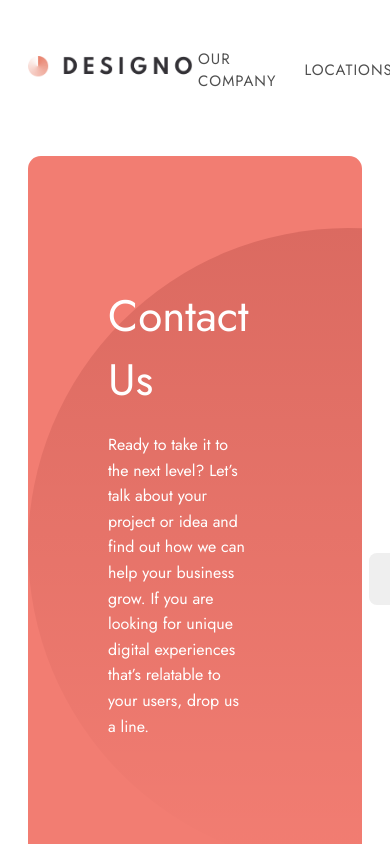
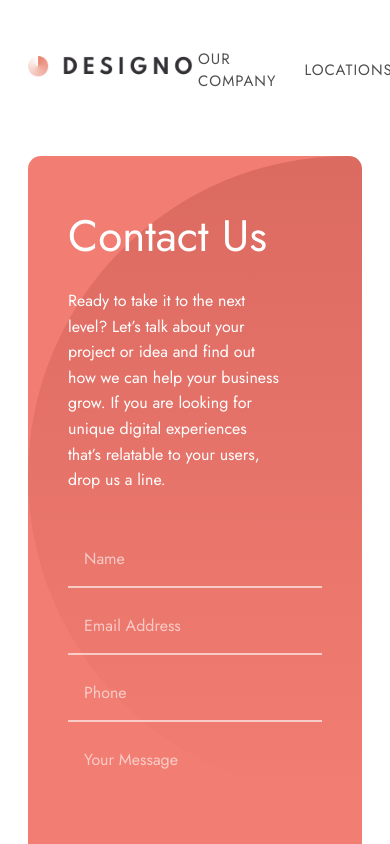
Before and after one commit to fenmow/designo, a Next.js app: page /contact in a window 390 px wide. Built offline with nearby package versions, Linux system fonts and the light colour scheme.

Commit message:
Added contact page and contactForm component

```diff
--- a/src/components/ContactCard/ContactCard.module.scss
+++ b/src/components/ContactCard/ContactCard.module.scss
@@ -27,7 +27,32 @@
     display: flex;
     flex-direction: column;
     padding: 2.5rem 5rem 2.5rem 2.5rem;
+    .container {
+      position: relative;
+      span {
+        display: flex;
+        align-items: center;
+        gap: 10px;
+        visibility: hidden;
+        position: absolute;
+        top: 50%;
+        transform: translateY(-50%);
+        right: 10px;
+        font-size: 14px;
+        i {
+          font-size: 19px;
+        }
+      }
+    }
+
+    .show {
+      span {
+        visibility: visible;
+      }
+    }
+
     input, textarea {
+      position: relative;
       background-color: transparent;
       width: 100% !important;
       border: none;
@@ -46,6 +71,7 @@
         border-bottom: 3px solid #ffff;
       }
     }
+
     button {
       place-self: flex-end;
       margin: 20px 0;
@@ -63,5 +89,22 @@
         color: #ffff;
       }
     }
+
+    .container.show span {
+      visibility: visible !important;
+    }
   }
 }
+
+@media only screen and (max-width: 1024px) {
+  .contact_card {
+    grid-template-columns: repeat(1, 1fr);
+    background-position: top left;
+    .text_content {
+      padding: 3em 5em .1em 2.5em;
+    }
+    .contact_form {
+      padding: 2rem 2.5rem 2.5rem 2.5rem;
+    }
+  }
+}
--- a/src/components/ContactCard/ContactCard.tsx
+++ b/src/components/ContactCard/ContactCard.tsx
@@ -1,15 +1,31 @@
-import { useEffect, useRef } from "react"
+import { useRef, useState } from "react"
 import Style from "./ContactCard.module.scss"
 import BgHero from "public/bg-pattern-hero-home.svg"
 
 const ContactCard: React.FC = () => {
-  const nameRef = useRef<HTMLInputElement>(null)
+  const [nameMessage, setNameMessage] = useState<boolean>(false)
+  const nameRef = useRef<HTMLInputElement>({} as HTMLInputElement)
+  const [emailMessage, setEmailMessage] = useState<boolean>(false)
+  const emailRef = useRef<HTMLInputElement>({} as HTMLInputElement)
+  const [phoneMessage, setPhoneMessage] = useState<boolean>(false)
+  const phoneRef = useRef<HTMLInputElement>({} as HTMLInputElement)
+  const messageRef = useRef<HTMLTextAreaElement>({} as HTMLTextAreaElement)
 
 
   const handleSubmit = (ev: { preventDefault: () => void }) => {
     ev.preventDefault()
-    if (nameRef.current?.value === '' ) {
-      console.log('teste')
+    setNameMessage(false), setEmailMessage(false), setPhoneMessage(false)
+    if (nameRef.current?.value.length === 0 ) {
+      setNameMessage(true)
+    } else if (emailRef.current?.value.length === 0) {
+      setEmailMessage(true)
+    } else if (phoneRef.current?.value.length === 0) {
+      setPhoneMessage(true)
+    } else {
+      nameRef.current.value = ''
+      emailRef.current.value = ''
+      phoneRef.current.value = ''
+      messageRef.current.value = ''
     }
   }
 
@@ -20,10 +36,19 @@ const ContactCard: React.FC = () => {
         <p>Ready to take it to the next level? Let’s talk about your project or idea and find out how we can help your business grow. If you are looking for unique digital experiences that’s relatable to your users, drop us a line.</p>
       </div>
       <form className={Style.contact_form} onSubmit={handleSubmit}>
-        <input ref={nameRef} type="text" name="name" id="name" className={Style.form_input} placeholder="Name"/>
-        <input type="email" name="email" id="email" className={Style.form_input} placeholder="Email Address" required />
-        <input type="tel" name="tel" id="tel" className={Style.form_input} placeholder="Phone" required/>
-        <textarea name="message" id="message" cols={40} rows={4} placeholder="Your Message"></textarea>
+        <div className={`${Style.container} ${nameMessage === true ? `${Style.show}` : ''}`}>
+          <input ref={nameRef} type="text" name="name" id="name" className={Style.form_input} placeholder="Name"/>
+          <span>Can´t be empty <i className="fa-solid fa-circle-exclamation"></i></span>
+        </div>
+        <div className={`${Style.container} ${emailMessage === true ? `${Style.show}` : ''}`}>
+          <input ref={emailRef} type="email" name="email" id="email" className={Style.form_input} placeholder="Email Address" />
+          <span>Can´t be empty <i className="fa-solid fa-circle-exclamation"></i></span>
+        </div>
+        <div className={`${Style.container} ${phoneMessage === true ? `${Style.show}` : ''}`}>
+          <input ref={phoneRef} type="tel" name="tel" id="tel" className={Style.form_input} placeholder="Phone"/>
+          <span>Can´t be empty <i className="fa-solid fa-circle-exclamation"></i></span>
+        </div>
+        <textarea ref={messageRef} name="message" id="message" cols={40} rows={4} placeholder="Your Message"></textarea>
         <button type="submit">submit</button>
       </form>
     </section>
--- a/src/pages/contact.tsx
+++ b/src/pages/contact.tsx
@@ -1,13 +1,19 @@
+/* eslint-disable @next/next/no-sync-scripts */
 import { NextPage } from "next";
 import Style from "../styles/Contact.module.scss"
 import { Header } from "@/components/Header/Header";
 import ContactCard from "@/components/ContactCard/ContactCard";
 import LocationCards from "@/components/LocationCards/LocationCards";
 import Footer from "@/components/Footer/Footer";
+import Head from "next/head";
 
 const Contact: NextPage = () => {
   return (
     <>
+      <Head>
+        <script src="https://kit.fontawesome.com/3b8b94a692.js" crossOrigin="anonymous"></script>
+      </Head>
+
       <main className={Style.container}>
         <Header />
 
```
